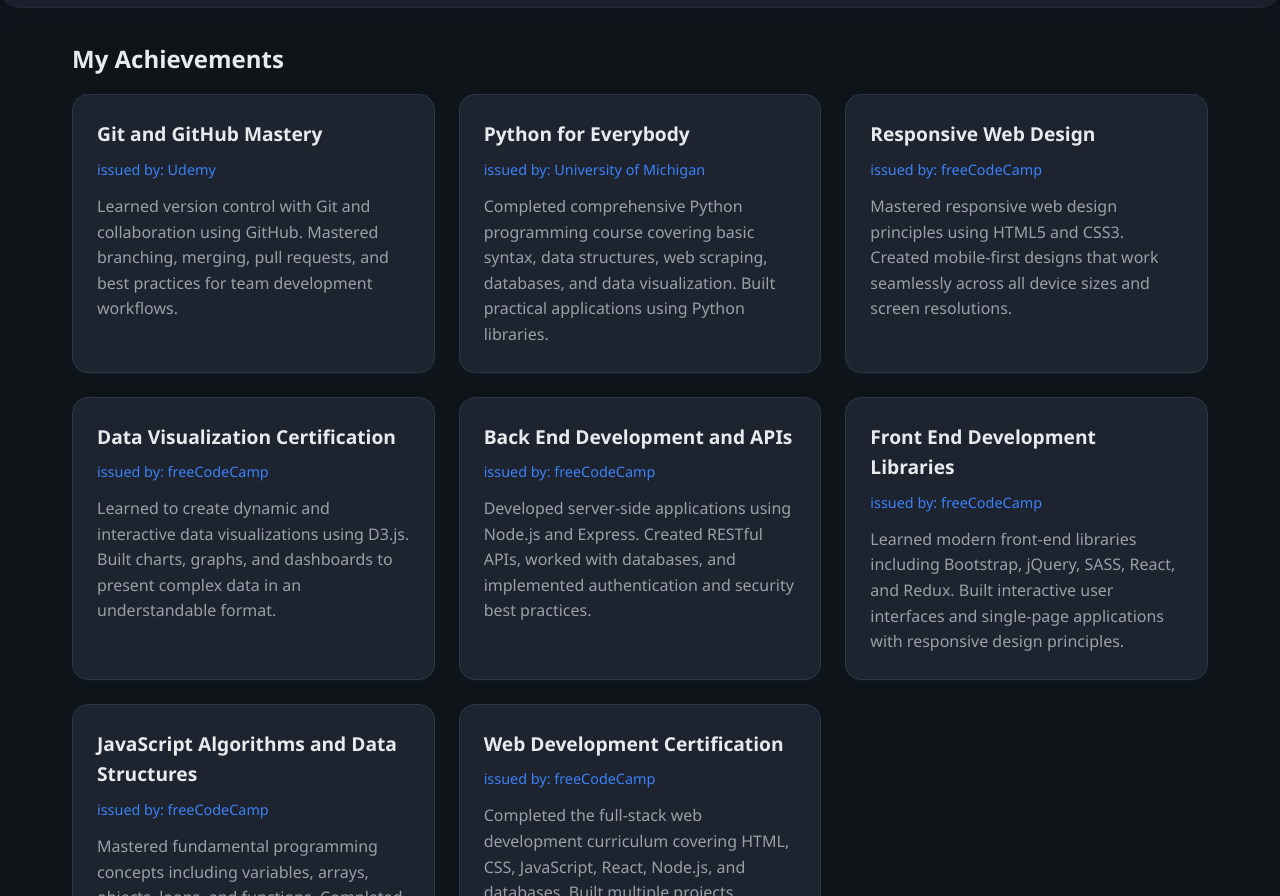
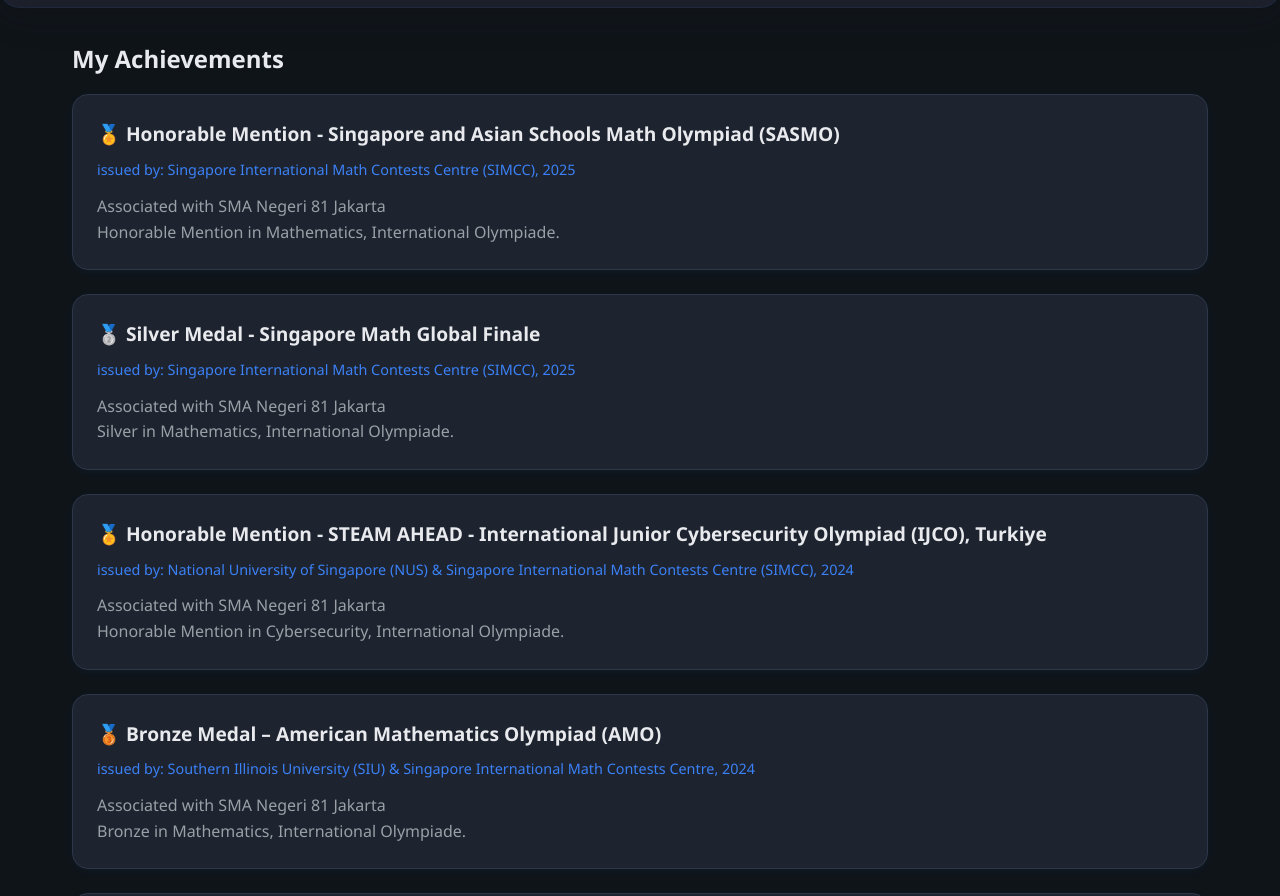
Before and after one commit to Fqrina/Portfolio, a plain HTML site: page achievement.html in a window 1280 px wide. Shown: the part 56-952 px from the top of the page. Drawn offline with Linux system fonts and the light colour scheme.

Commit message:
Change Design Behaviour

```diff
--- a/achievement.js
+++ b/achievement.js
@@ -21,7 +21,7 @@ document.addEventListener('DOMContentLoaded', async () => {
       card.innerHTML = `
         <div class="achievement-title">${ach.title}</div>
         <div class="achievement-issuer">issued by: ${ach.issuer}</div>
-        <div class="achievement-desc">${ach.desc}</div>
+        <div class="achievement-desc">${ach.desc.replace(/\n/g, '<br>')}</div>
       `;
       achievementList.appendChild(card);
     });
--- a/data/achievements.json
+++ b/data/achievements.json
@@ -1,42 +1,47 @@
 [
   {
-    "title": "Web Development Certification",
-    "issuer": "freeCodeCamp",
-    "desc": "Completed the full-stack web development curriculum covering HTML, CSS, JavaScript, React, Node.js, and databases. Built multiple projects including responsive websites, APIs, and full-stack applications."
+    "title": "🥈 Silver Medal - MYVIC 2024 - Malaysia Young Scientist Category",
+    "issuer": "UiTM, 2024",
+    "desc": "Associated with SMA Negeri 81 Jakarta \n Silver in Research, International Olympiade."
   },
   {
-    "title": "JavaScript Algorithms and Data Structures",
-    "issuer": "freeCodeCamp",
-    "desc": "Mastered fundamental programming concepts including variables, arrays, objects, loops, and functions. Completed challenges on basic algorithm scripting, object-oriented programming, and functional programming."
+    "title": "🥇 Gold Medal - MYVIC 2024 - Malaysia Tertiary Category",
+    "issuer": "UiTM, 2024",
+    "desc": "Associated with SMA Negeri 81 Jakarta \n Gold in Research, International Olympiade."
   },
   {
-    "title": "Front End Development Libraries",
-    "issuer": "freeCodeCamp",
-    "desc": "Learned modern front-end libraries including Bootstrap, jQuery, SASS, React, and Redux. Built interactive user interfaces and single-page applications with responsive design principles."
+    "title": "🏅 Distinction - Data Science & Analytics: Competing in the Age of Big Data",
+    "issuer": "Nanyang Technological University Singapore, 2024",
+    "desc": "Associated with Nanyang Technological University Singapore \n Distinction in Data Science & Analytics, International Olympiade."
   },
   {
-    "title": "Back End Development and APIs",
-    "issuer": "freeCodeCamp",
-    "desc": "Developed server-side applications using Node.js and Express. Created RESTful APIs, worked with databases, and implemented authentication and security best practices."
+    "title": "🥉 Bronze Medal - International Modern Physics Olympiad (IMPhO)",
+    "issuer": "Organizing Center for STEM Olympiad (OCSO), 2024",
+    "desc": "Associated with SMA Negeri 81 Jakarta \n Bronze in Physics, International Olympiade."
   },
   {
-    "title": "Data Visualization Certification",
-    "issuer": "freeCodeCamp",
-    "desc": "Learned to create dynamic and interactive data visualizations using D3.js. Built charts, graphs, and dashboards to present complex data in an understandable format."
+    "title": "🥇 Gold Medal – National Junior Cybersecurity Olympiad (NJCO)",
+    "issuer": "National University of Singapore (NUS) & Singapore International Math Contests Centre (SIMCC), 2024",
+    "desc": "Associated with SMA Negeri 81 Jakarta \n Gold in Cybersecurity, International Olympiade."
   },
   {
-    "title": "Responsive Web Design",
-    "issuer": "freeCodeCamp",
-    "desc": "Mastered responsive web design principles using HTML5 and CSS3. Created mobile-first designs that work seamlessly across all device sizes and screen resolutions."
+    "title": "🥉 Bronze Medal – American Mathematics Olympiad (AMO)",
+    "issuer": "Southern Illinois University (SIU) & Singapore International Math Contests Centre, 2024",
+    "desc": "Associated with SMA Negeri 81 Jakarta \n Bronze in Mathematics, International Olympiade."
   },
   {
-    "title": "Python for Everybody",
-    "issuer": "University of Michigan",
-    "desc": "Completed comprehensive Python programming course covering basic syntax, data structures, web scraping, databases, and data visualization. Built practical applications using Python libraries."
+    "title": "🏅 Honorable Mention - STEAM AHEAD - International Junior Cybersecurity Olympiad (IJCO), Turkiye",
+    "issuer": "National University of Singapore (NUS) & Singapore International Math Contests Centre (SIMCC), 2024",
+    "desc": "Associated with SMA Negeri 81 Jakarta \n Honorable Mention in Cybersecurity, International Olympiade."
   },
   {
-    "title": "Git and GitHub Mastery",
-    "issuer": "Udemy",
-    "desc": "Learned version control with Git and collaboration using GitHub. Mastered branching, merging, pull requests, and best practices for team development workflows."
+    "title": "🥈 Silver Medal - Singapore Math Global Finale",
+    "issuer": "Singapore International Math Contests Centre (SIMCC), 2025",
+    "desc": "Associated with SMA Negeri 81 Jakarta \n Silver in Mathematics, International Olympiade."
+  },
+  {
+    "title": "🏅 Honorable Mention - Singapore and Asian Schools Math Olympiad (SASMO)",
+    "issuer": "Singapore International Math Contests Centre (SIMCC), 2025",
+    "desc": "Associated with SMA Negeri 81 Jakarta \n Honorable Mention in Mathematics, International Olympiade."
   }
 ]
--- a/style.css
+++ b/style.css
@@ -75,7 +75,7 @@ main {
 
 #projectList {
   display: grid;
-  grid-template-columns: repeat(auto-fit, minmax(260px, 1fr));
+  grid-template-columns: repeat(auto-fit, minmax(300px, 1fr));
   gap: 1.5rem;
 }
 
@@ -278,7 +278,7 @@ footer {
 
 #achievementList {
   display: grid;
-  grid-template-columns: repeat(auto-fit, minmax(300px, 1fr));
+  grid-template-columns: repeat(auto-fit, minmax(3, 1fr));
   gap: 1.5rem;
 }
 
```
Also changed, not shown: data/projects.json (+35 -15 lines).
